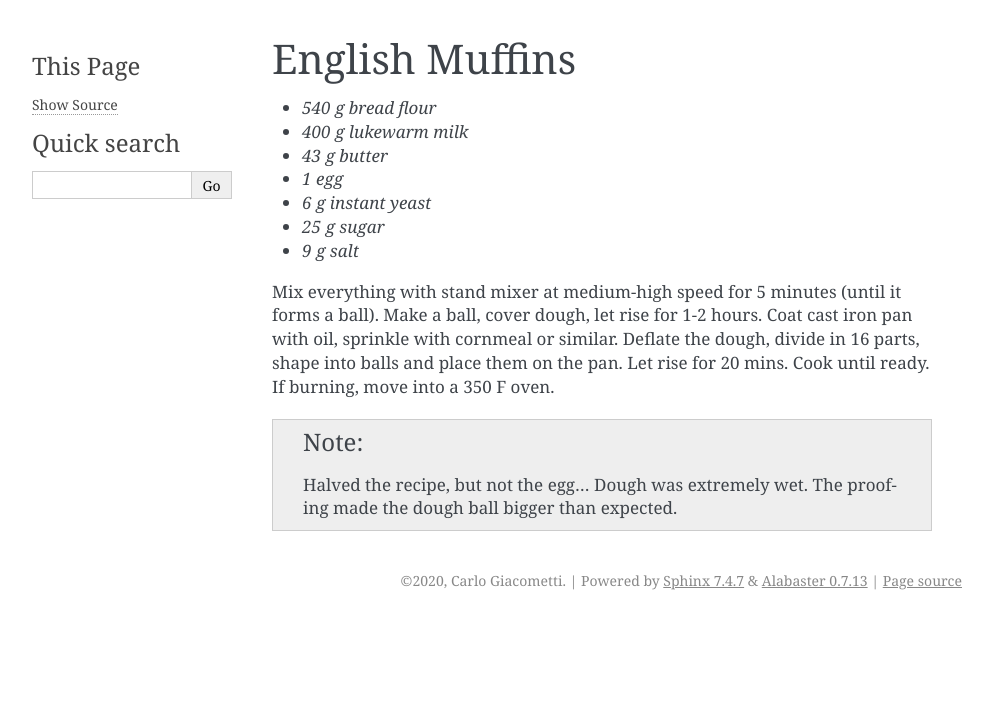
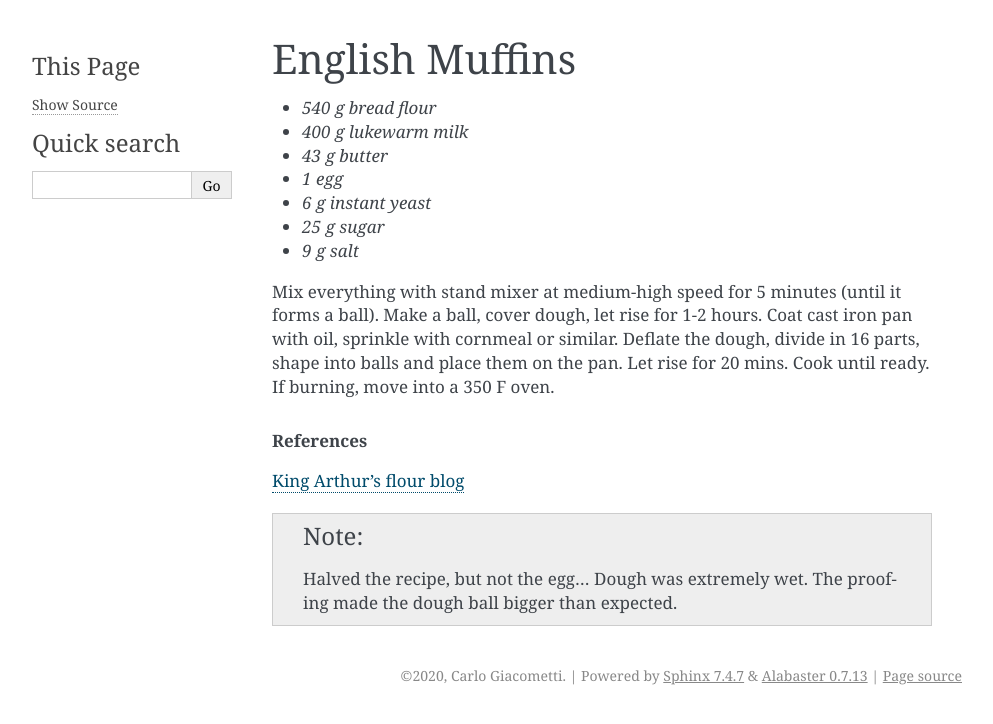
Before and after one commit to toriborish/Recipes, a Sphinx documentation site: the page built from docs/source/Recipes/Breads/Bread_EnglishMuffins.rst, in a window 1280 px wide. Shown: the top 724 px of the page, without its empty margins (148-1141 px from the left). Built offline with Sphinx 7.4.7, drawn with Linux system fonts in a browser that asks for light colours.

Commit message:
source for english muffin and hollandaise

```diff
--- a/docs/source/Recipes/Appetizers/Dips_Hollandaise.rst
+++ b/docs/source/Recipes/Appetizers/Dips_Hollandaise.rst
@@ -12,3 +12,7 @@ Hollandaise
 Whisk the eggs and most of the lemon juice.
 On a double boiler, whisk while slowly streaming the melted butter in.
 Add the remaining lemon juice and salt to taste.
+
+.. rubric:: References
+
+`Source (foodnetwork) <https://www.foodnetwork.com/recipes/tyler-florence/hollandaise-sauce-recipe-1910043>`_
--- a/docs/source/Recipes/Breads/Bread_EnglishMuffins.rst
+++ b/docs/source/Recipes/Breads/Bread_EnglishMuffins.rst
@@ -19,6 +19,10 @@ Deflate the dough, divide in 16 parts, shape into balls and place them on the pa
 Let rise for 20 mins.
 Cook until ready. If burning, move into a 350 F oven.
 
+.. rubric:: References
+
+`King Arthur's flour blog <https://www.kingarthurflour.com/recipes/english-muffins-recipe>`_
+
 .. note::
 
    Halved the recipe, but not the egg... Dough was extremely wet.
```
